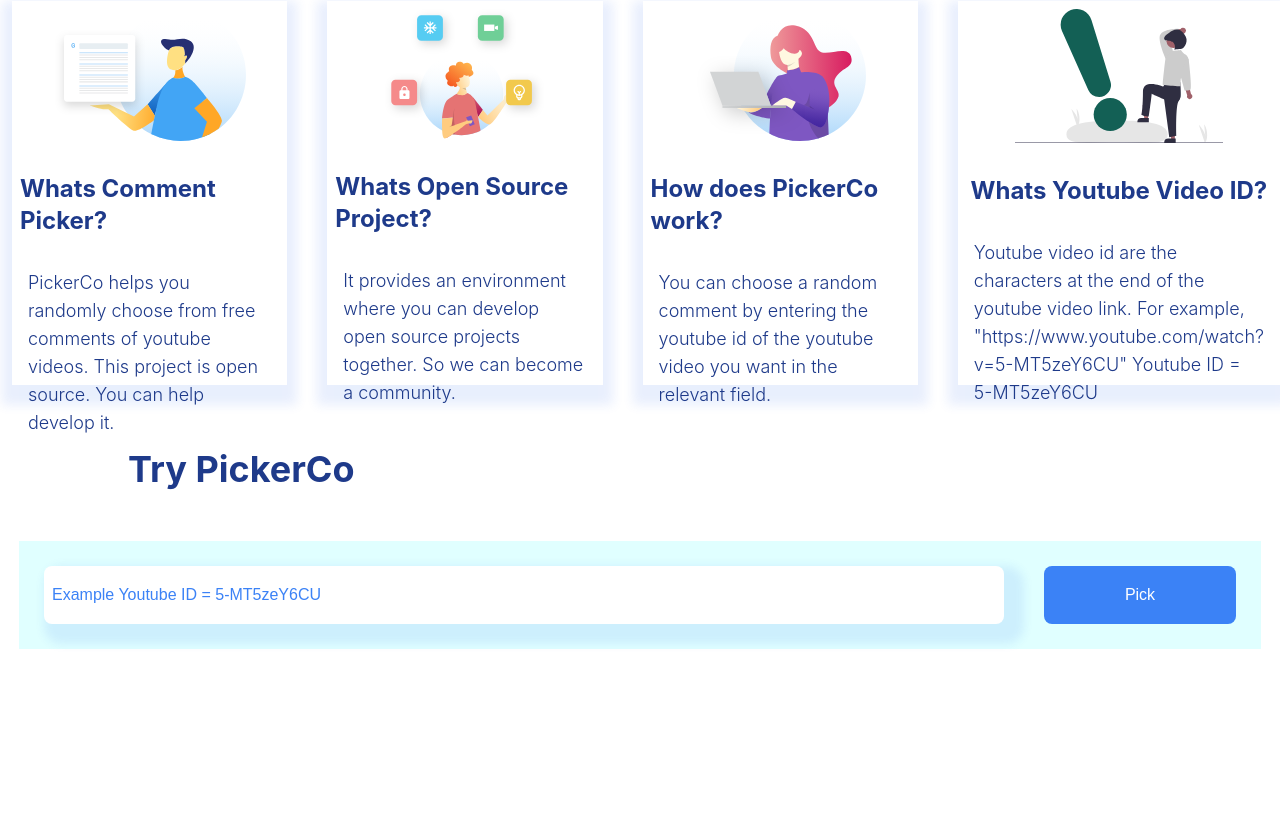
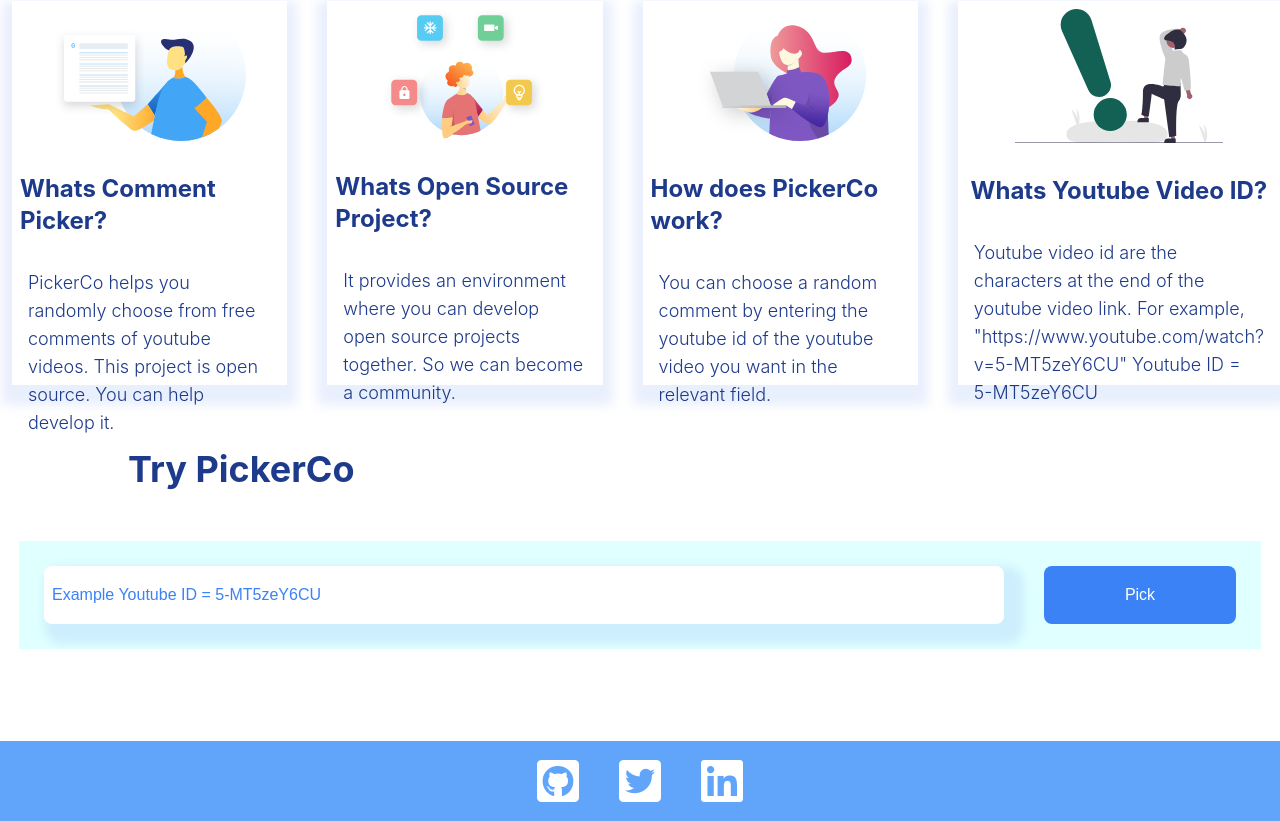
Before and after one commit to Ahmet-Kutuk/PickerCo, a React (Create React App) app: page / in a window 1280 px wide. Shown: the part 765-1586 px from the top of the page. Before the commit the page ends 1466 px from the top, so only its background shows below. Built offline with nearby package versions, Linux system fonts and the light colour scheme.

Commit message:
Footer compoment add

```diff
--- a/public/index.html
+++ b/public/index.html
@@ -15,6 +15,12 @@
       user's mobile device or desktop. See https://developers.google.com/web/fundamentals/web-app-manifest/
     -->
     <link rel="manifest" href="%PUBLIC_URL%/manifest.json" />
+    <link
+      rel="stylesheet"
+      href="https://use.fontawesome.com/releases/v5.15.3/css/all.css"
+      integrity="sha384-SZXxX4whJ79/gErwcOYf+zWLeJdY/qpuqC4cAa9rOGUstPomtqpuNWT9wdPEn2fk"
+      crossorigin="anonymous"
+    />
     <!--
       Notice the use of %PUBLIC_URL% in the tags above.
       It will be replaced with the URL of the `public` folder during the build.
--- a/src/App.js
+++ b/src/App.js
@@ -2,12 +2,14 @@
 import Header from './Compoments/Header';
 import About from './Compoments/About';
 import Try from './Compoments/Try';
+import Footer from './Compoments/Footer';
 function App() {
   return (
     <>
       <Header />
       <About />
       <Try />
+      <Footer />
     </>
   );
 }
--- /dev/null
+++ b/src/Compoments/Footer/index.js
@@ -0,0 +1,21 @@
+import React from 'react';
+import '../../Styles/Compoments/Footer/Footer.scss';
+function Footer() {
+  return (
+    <div className="footer bg-blue-400 p-4 mt-20 flex justify-around items-center">
+      <div className="social flex">
+        <a href="https://www.github.com/Ahmet-kutuk">
+          <i class="fab fa-github-square text-white text-5xl"></i>
+        </a>
+        <a href="https://twitter.com/ahmetkutuks">
+          <i class="fab fa-twitter-square text-white text-5xl ml-10"></i>
+        </a>
+        <a href="https://www.linkedin.com/in/ahmetkutuk/">
+          <i class="fab fa-linkedin text-white text-5xl ml-10"></i>
+        </a>
+      </div>
+    </div>
+  );
+}
+
+export default Footer;
```
Also changed, not shown: src/Styles/Compoments/Footer/Footer.scss (added).
